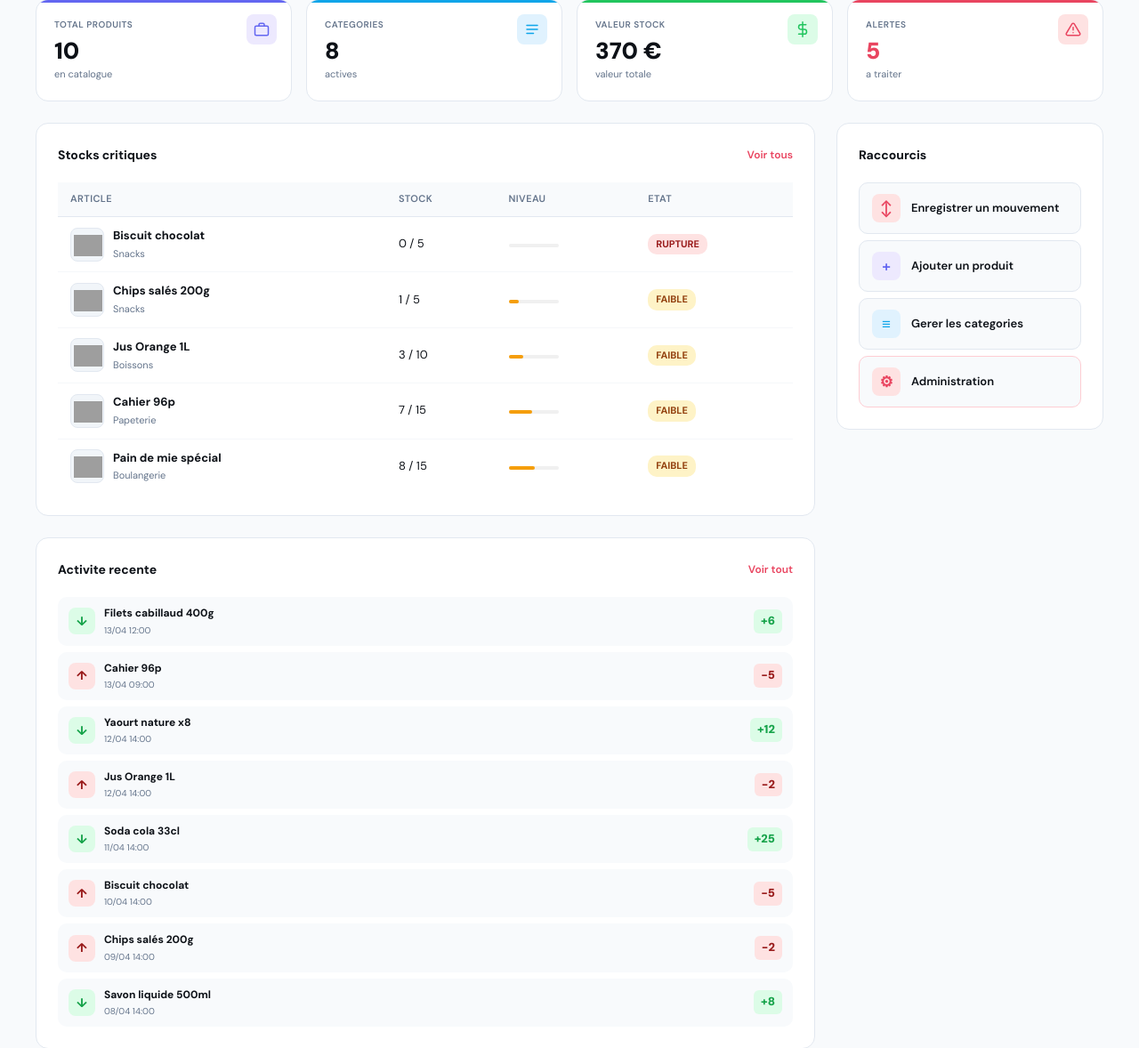
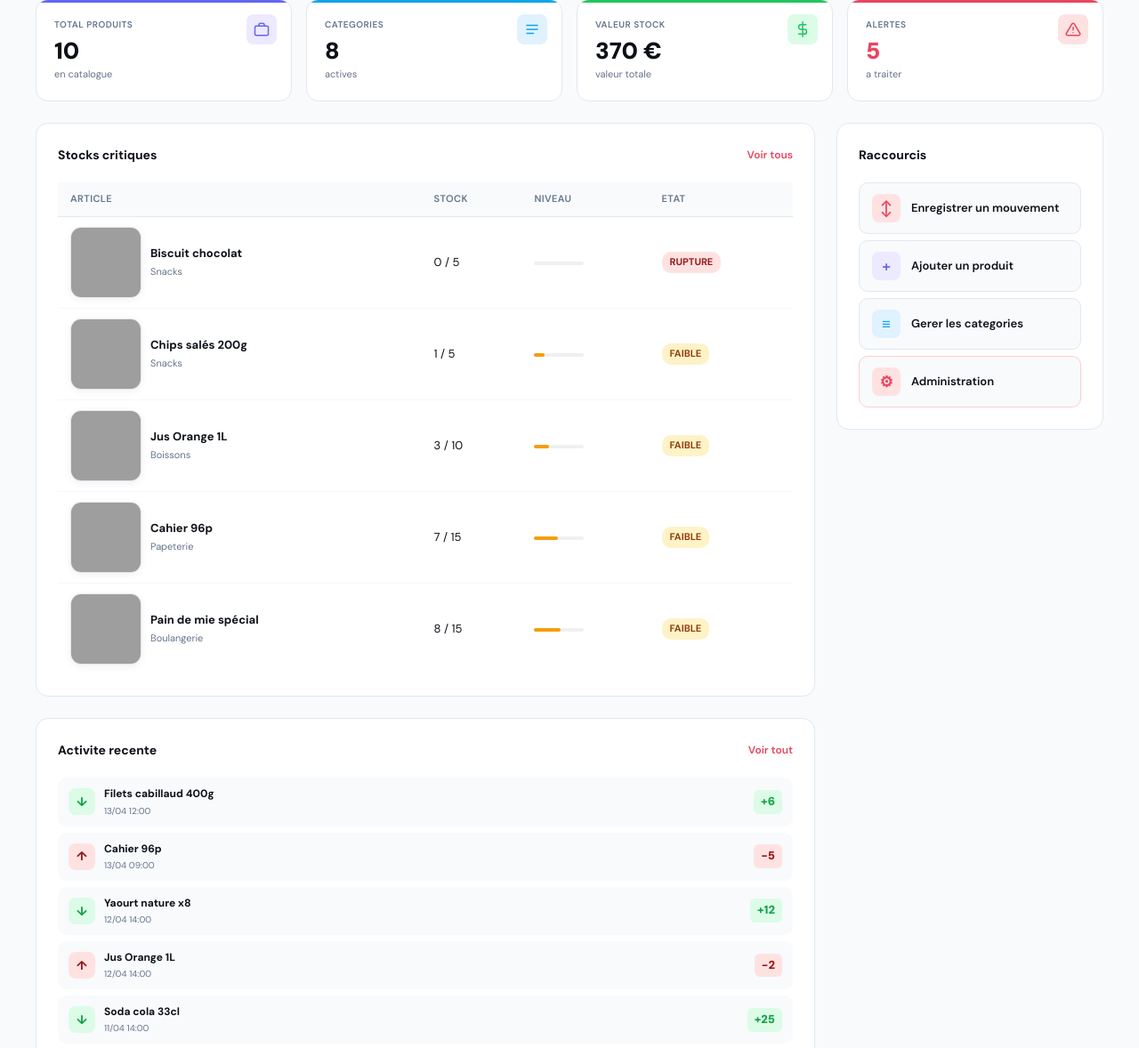
Before and after one commit to Omaima05/StockSmart, a PHP site: page /dashboard.php in a window 1280 px wide. Shown: the part 401-1579 px from the top of the page at 89% size. Run offline with PHP 8.4, Linux system fonts and the light colour scheme; a user stored in the database is signed in; data comes from the database, SQL or seed files in the repository; grey boxes are pictures that could not be loaded.

Commit message:
Mise à jour complète du système de gestion de stock multi-enseignes

```diff
--- a/dashboard.php
+++ b/dashboard.php
@@ -67,11 +67,28 @@ if ($showCode) unset($_SESSION['code_invitation']);
   .card-link   { font-size:12px; color:#e94560; text-decoration:none; font-weight:600; }
 
   .prod-cell  { display:flex; align-items:center; gap:10px; }
-  .img-wrap   { width:38px; height:38px; border-radius:8px; overflow:hidden; background:#f1f5f9; border:1px solid var(--border); flex-shrink:0; position:relative; }
-  .img-wrap::after { content:''; position:absolute; inset:0; background:linear-gradient(90deg,transparent,rgba(255,255,255,.55),transparent); background-size:200% 100%; animation:shimmer 1.2s infinite; opacity:1; transition:opacity .3s; }
-  .img-wrap.loaded::after { opacity:0; }
-  @keyframes shimmer { 0%{background-position:200% 0;} 100%{background-position:-200% 0;} }
-  .prod-img-sm { width:38px; height:38px; object-fit:contain; padding:3px; display:block; }
+  .img-wrap{
+  width:80px;
+  height:80px;
+  border-radius:12px;
+  overflow:hidden;
+  background:#f8fafc;
+  border:1px solid var(--border);
+  flex-shrink:0;
+  position:relative;
+  box-shadow:0 2px 8px rgba(0,0,0,.06);
+}
+  .img-wrap::after{content:'';position:absolute;inset:0;background:linear-gradient(90deg,transparent,rgba(255,255,255,.55),transparent);background-size:200% 100%;animation:shimmer 1.2s infinite;opacity:1;transition:opacity .3s;}
+  .img-wrap.loaded::after{opacity:0;}
+  @keyframes shimmer{0%{background-position:200% 0;}100%{background-position:-200% 0;}}
+
+  .prod-img-sm{
+  width:80px;
+  height:80px;
+  object-fit:cover;
+  padding:0;
+  display:block;
+}
   .prod-name  { font-size:13px; font-weight:700; color:#0d1117; }
   .prod-cat   { font-size:11px; color:var(--mid); margin-top:1px; }
   .stock-bw   { width:56px; height:4px; background:#f0f0f0; border-radius:2px; margin-top:3px; }
--- a/js/script.js
+++ b/js/script.js
@@ -3,7 +3,7 @@
  */
 
 /* ── OPEN FOOD FACTS avec cache localStorage ─────────────────── */
-const OFF_MEM = {}; // cache mémoire session
+const OFF_MEM = {};
 
 async function loadProductPhoto(img) {
   const search  = img.getAttribute('data-search');
@@ -12,25 +12,28 @@ async function loadProductPhoto(img) {
 
   if (!search) return;
 
-  // Marquer cet img avec son terme de recherche pour vérifier après
   img.setAttribute('data-current', search);
 
   const markLoaded = () => { if (wrap) wrap.classList.add('loaded'); };
 
-  // 1. Cache localStorage d'abord (persiste entre les pages)
+  // 1. Cache localStorage
   const cacheKey = 'off_' + search;
   const cached   = localStorage.getItem(cacheKey);
   if (cached) {
     img.src = cached;
-    img.style.objectFit = 'contain';
+    img.style.objectFit = 'cover';
+    img.style.width     = '80px';
+    img.style.height    = '80px';
     markLoaded();
     return;
   }
 
-  // 2. Cache mémoire (même session)
+  // 2. Cache mémoire
   if (OFF_MEM[search]) {
     img.src = OFF_MEM[search];
-    img.style.objectFit = 'contain';
+    img.style.objectFit = 'cover';
+    img.style.width     = '80px';
+    img.style.height    = '80px';
     markLoaded();
     return;
   }
@@ -42,7 +45,6 @@ async function loadProductPhoto(img) {
 
     const data = await fetch(url).then(r => r.json());
 
-    // Trouver la première photo valide
     let photoUrl = null;
     for (const product of (data.products || [])) {
       const candidate = product.image_front_url || product.image_url;
@@ -53,20 +55,19 @@ async function loadProductPhoto(img) {
     }
 
     if (photoUrl) {
-      // VÉRIFICATION CLÉ : est-ce que cet img attend toujours CE produit ?
-      // Si entre temps l'image a été réutilisée pour autre chose, on ignore
       if (img.getAttribute('data-current') !== search) return;
 
       img.src = photoUrl;
-      img.style.objectFit = 'contain';
+      img.style.objectFit = 'cover';
+      img.style.width     = '80px';
+      img.style.height    = '80px';
 
-      // Sauvegarder dans les deux caches
       OFF_MEM[search] = photoUrl;
       try { localStorage.setItem(cacheKey, photoUrl); } catch(e) {}
     }
 
   } catch (e) {
-    // Pas de réseau → avatar par défaut reste
+    // Pas de reseau → avatar par defaut reste
   } finally {
     markLoaded();
   }
@@ -75,14 +76,11 @@ async function loadProductPhoto(img) {
 /* ── INITIALISATION ─────────────────────────────────────────── */
 document.addEventListener('DOMContentLoaded', function () {
 
-  // Charger les photos avec délai progressif plus long (150ms)
-  // pour éviter de flood l'API et les conflits
   const images = document.querySelectorAll('img[data-search]');
   images.forEach(function (img, i) {
     setTimeout(function () { loadProductPhoto(img); }, i * 150);
   });
 
-  // Recherche dynamique tableau produits
   const searchInput = document.getElementById('searchInput');
   if (searchInput) {
     searchInput.addEventListener('keyup', function () {
@@ -93,7 +91,6 @@ document.addEventListener('DOMContentLoaded', function () {
     });
   }
 
-  // Smooth scroll ancres
   document.querySelectorAll('a[href^="#"]').forEach(function (a) {
     a.addEventListener('click', function (e) {
       const target = document.querySelector(this.getAttribute('href'));
```
Also changed, not shown: pages/produits.php (+15 -3 lines).
